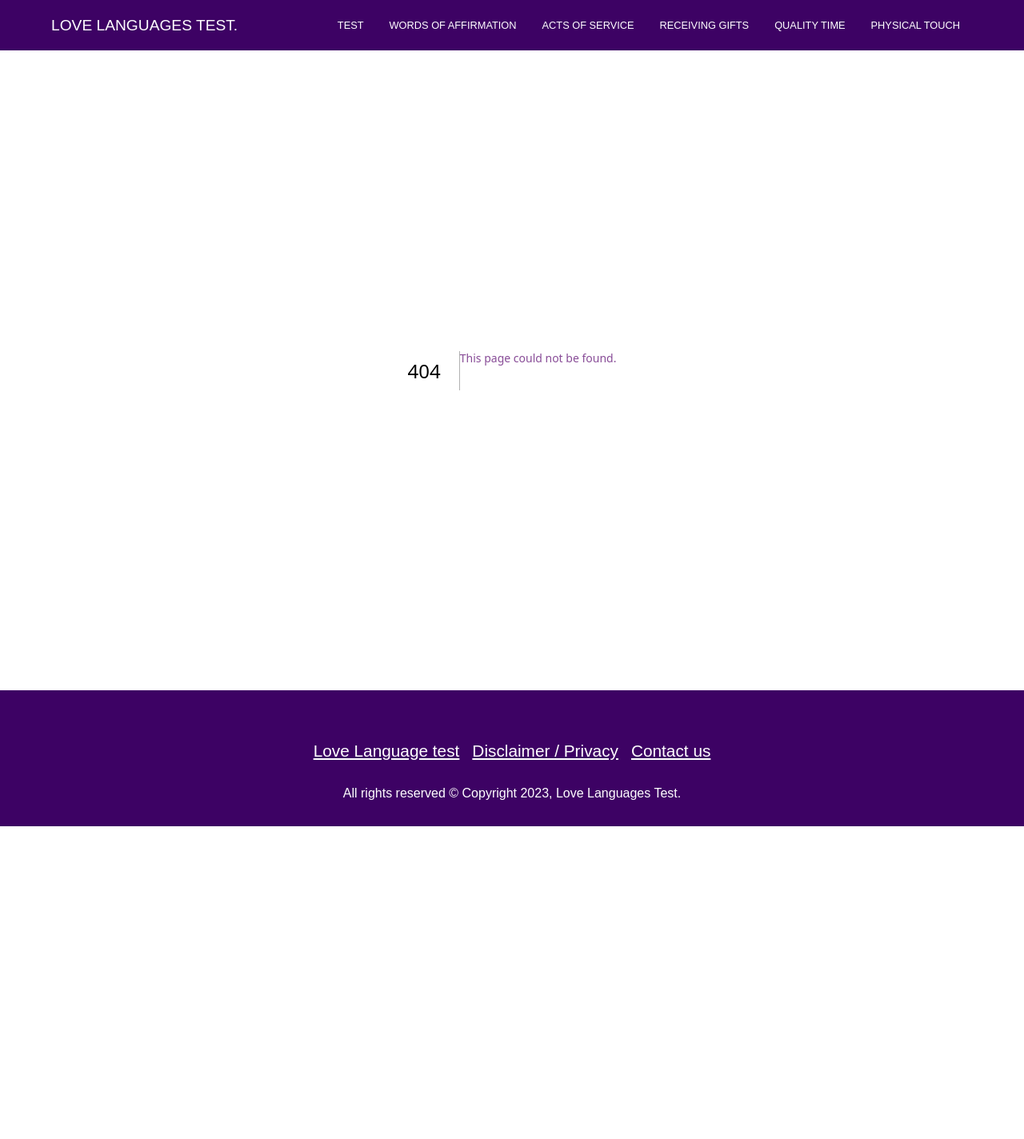
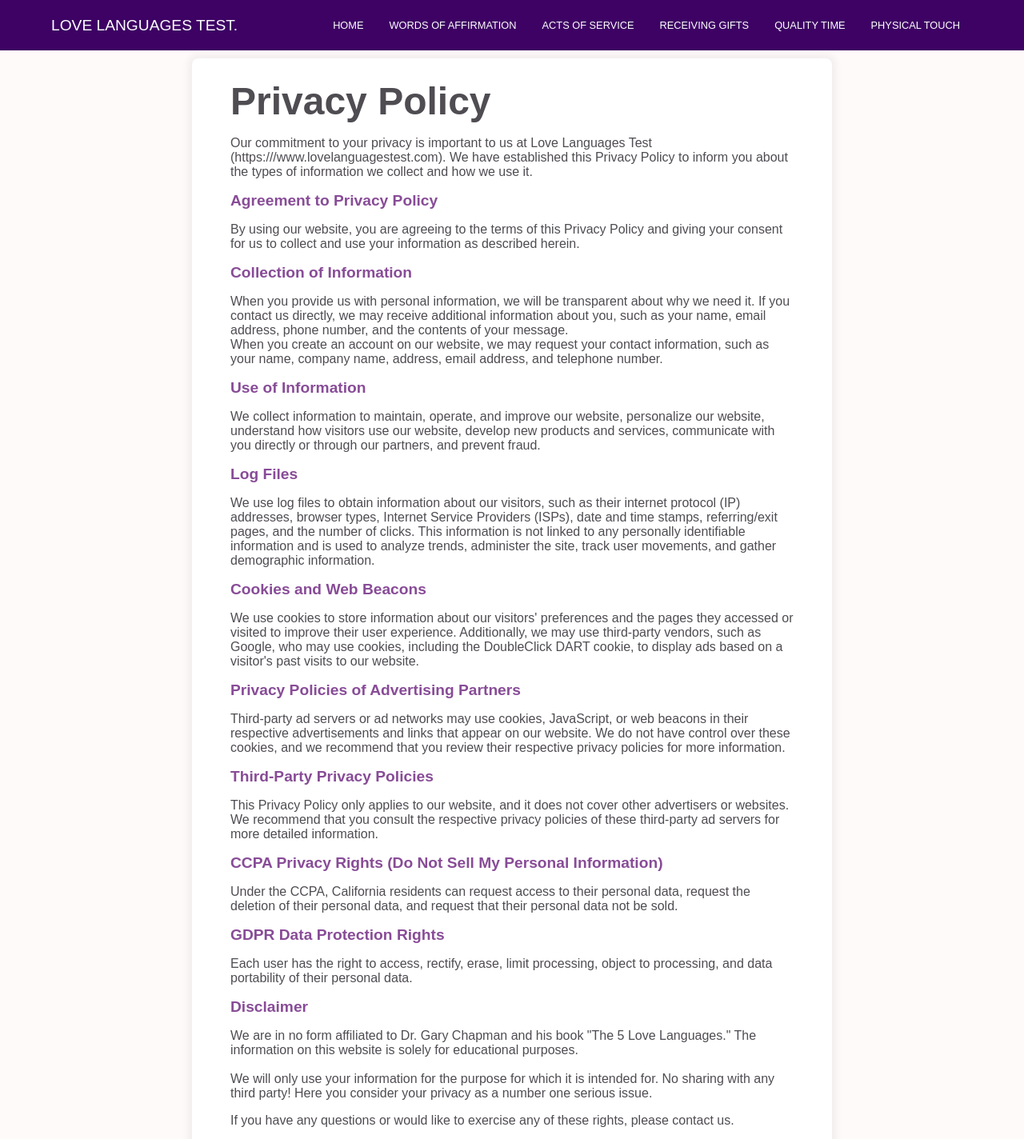
Before and after one commit to frupreneur/lovelanguagestest, a Next.js app: page /privacy-policy in a window 1280 px wide. Before the commit this address had no page. Shown: the top 1424 px of the page at 80% size. Before the commit the page ends 1033 px from the top, so only its background shows below. Built offline with nearby package versions, Linux system fonts and the light colour scheme; a web font is replaced by a local one.

Commit message:
updated static pages for SEO

```diff
--- a/db/index.js
+++ b/db/index.js
@@ -1,5 +1,5 @@
 export const menu = [
-  { name: "Test", path: "/" },
+  { name: "Home", path: "/" },
   { name: "Words Of Affirmation", path: "/words-of-affirmation" },
   { name: "Acts Of Service", path: "/acts-of-service" },
   { name: "Receiving Gifts", path: "/receiving-gifts" },
@@ -9,8 +9,10 @@ export const menu = [
   // { name: "Contact us", path: "/contact" },
 ];
 export const footerMenu = [
-  { name: "Love Language test", path: "/" },
-  { name: "Disclaimer / Privacy", path: "/disclaimer" },
+  { name: "Love Language Test", path: "/" },
+  { name: "Love Language Test Results", path: "/results" },
+
+  { name: "Privacy Policy", path: "/privacy-policy" },
   { name: "Contact us", path: "/contact" },
 ];
 
--- /dev/null
+++ b/pages/privacy-policy.js
@@ -0,0 +1,114 @@
+import React from "react";
+import Link from "next/link";
+
+import { Meta } from "@/components";
+
+export default function disclaimer() {
+  return (
+    <>
+      <Meta
+        title="Privacy Policy - Love Languages Test"
+        description="Our commitment to your privacy is important to us at Love Languages Test. We have established this Privacy Policy to inform you about the types of information we collect and how we use it."
+      />
+      <div className="site-wrap">
+        <article>
+          <h1>Privacy Policy</h1>
+          <p>
+            Our commitment to your privacy is important to us at Love Languages
+            Test (https:///www.lovelanguagestest.com). We have established this
+            Privacy Policy to inform you about the types of information we
+            collect and how we use it.
+          </p>
+          <h2>Agreement to Privacy Policy</h2>
+          <p>
+            By using our website, you are agreeing to the terms of this Privacy
+            Policy and giving your consent for us to collect and use your
+            information as described herein.
+          </p>
+          <h2>Collection of Information</h2>
+          <p>
+            When you provide us with personal information, we will be
+            transparent about why we need it. If you contact us directly, we may
+            receive additional information about you, such as your name, email
+            address, phone number, and the contents of your message.
+            <br />
+            When you create an account on our website, we may request your
+            contact information, such as your name, company name, address, email
+            address, and telephone number.
+          </p>
+          <h2>Use of Information</h2>
+          <p>
+            We collect information to maintain, operate, and improve our
+            website, personalize our website, understand how visitors use our
+            website, develop new products and services, communicate with you
+            directly or through our partners, and prevent fraud.
+          </p>
+          <h2>Log Files</h2>
+          <p>
+            We use log files to obtain information about our visitors, such as
+            their internet protocol (IP) addresses, browser types, Internet
+            Service Providers (ISPs), date and time stamps, referring/exit
+            pages, and the number of clicks. This information is not linked to
+            any personally identifiable information and is used to analyze
+            trends, administer the site, track user movements, and gather
+            demographic information.
+          </p>
+          <h2>Cookies and Web Beacons</h2>
+          <p>
+            We use cookies to store information about our visitors' preferences
+            and the pages they accessed or visited to improve their user
+            experience. Additionally, we may use third-party vendors, such as
+            Google, who may use cookies, including the DoubleClick DART cookie,
+            to display ads based on a visitor's past visits to our website.
+          </p>
+          <h2>Privacy Policies of Advertising Partners</h2>
+          <p>
+            Third-party ad servers or ad networks may use cookies, JavaScript,
+            or web beacons in their respective advertisements and links that
+            appear on our website. We do not have control over these cookies,
+            and we recommend that you review their respective privacy policies
+            for more information.
+          </p>
+          <h2>Third-Party Privacy Policies</h2>
+          <p>
+            This Privacy Policy only applies to our website, and it does not
+            cover other advertisers or websites. We recommend that you consult
+            the respective privacy policies of these third-party ad servers for
+            more detailed information.
+          </p>
+          <h2>CCPA Privacy Rights (Do Not Sell My Personal Information)</h2>
+          <p>
+            Under the CCPA, California residents can request access to their
+            personal data, request the deletion of their personal data, and
+            request that their personal data not be sold.
+          </p>
+          <h2>GDPR Data Protection Rights</h2>
+          <p>
+            Each user has the right to access, rectify, erase, limit processing,
+            object to processing, and data portability of their personal data.
+          </p>
+
+          <h2>Disclaimer</h2>
+          <p>
+            We are in no form affiliated to Dr. Gary Chapman and his book "The 5
+            Love Languages." The information on this website is solely for
+            educational purposes. <br />
+            <br />
+            We will only use your information for the purpose for which it is
+            intended for. No sharing with any third party! Here you consider
+            your privacy as a number one serious issue.
+          </p>
+          <p>
+            If you have any questions or would like to exercise any of these
+            rights, please contact us.
+          </p>
+
+          <Link href="/" alt="love language test">
+            {" "}
+            <button>TAKE LOVE LANGUAGE TEST</button>
+          </Link>
+        </article>
+      </div>
+    </>
+  );
+}
```
Also changed, not shown: pages/contact.js (+9 -1 lines), pages/disclaimer.js (deleted, +0 -63 lines), pages/index.js (+17 -19 lines), pages/results.js (+8 -19 lines).
